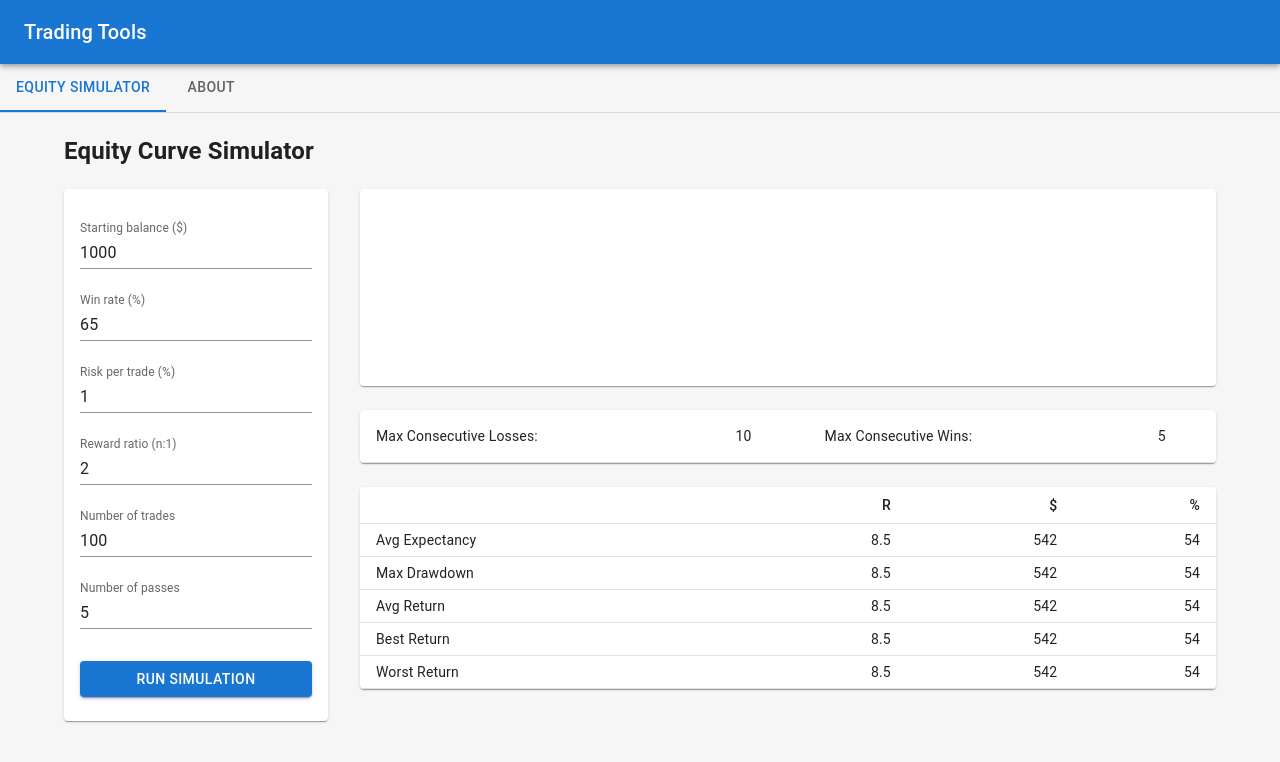
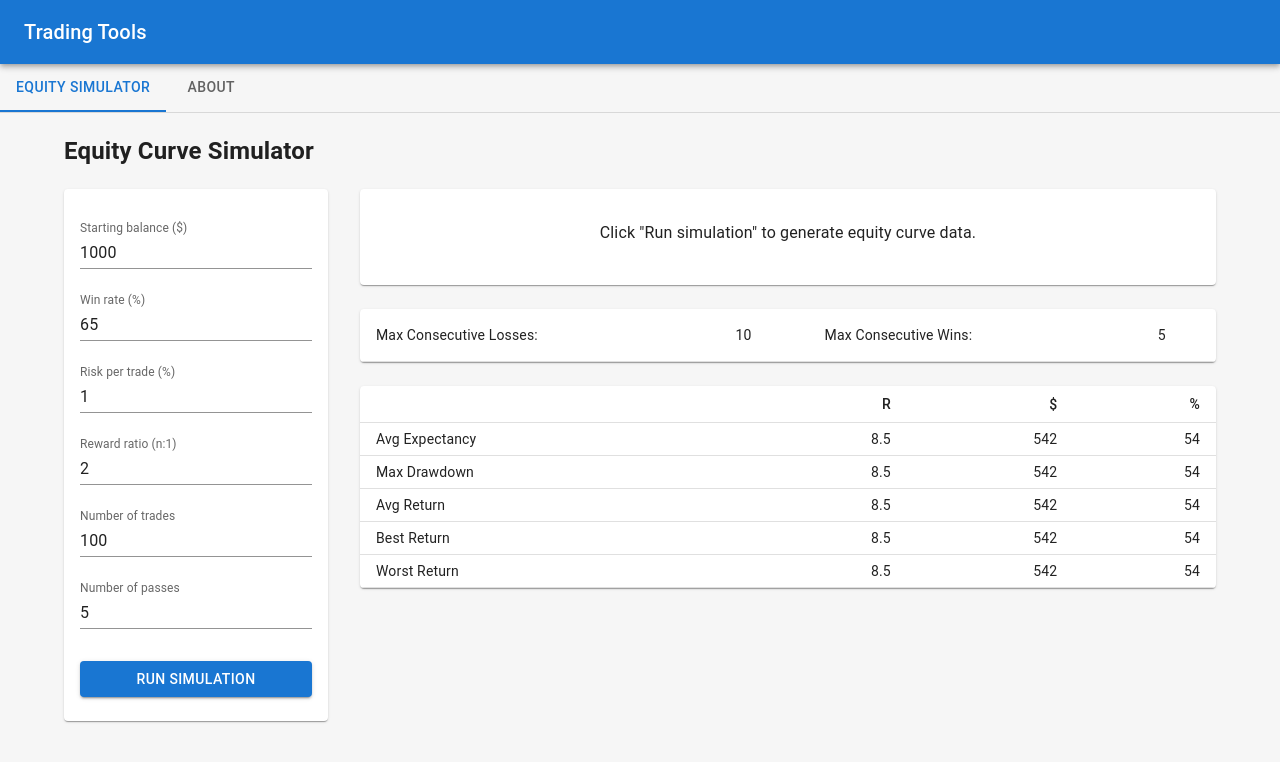
Before and after one commit to steve-king/trading-tools, a React (Create React App) app: page / in a window 1280 px wide. Shown: the top 762 px of the page. Built offline with nearby package versions, Linux system fonts and the light colour scheme.

Commit message:
Added placeholder message on page load

```diff
--- a/src/pages/EquityCurve.tsx
+++ b/src/pages/EquityCurve.tsx
@@ -2,7 +2,7 @@ import Form from 'components/Form'
 import Chart from 'components/Chart'
 import Stats from 'components/Stats'
 
-import { Grid } from '@mui/material'
+import { Grid, Card, CardContent } from '@mui/material'
 
 import { useSelector } from 'react-redux'
 import { selectChartData } from 'store/equityCurveSlice'
@@ -18,7 +18,17 @@ const SimulatorPage = () => {
           <Form />
         </Grid>
         <Grid item md={9}>
-          <Chart data={chartData} />
+          {chartData.length ? (
+            <Chart data={chartData} />
+          ) : (
+            <Card>
+              <CardContent>
+                <p style={{ textAlign: 'center' }}>
+                  Click "Run simulation" to generate equity curve data.
+                </p>
+              </CardContent>
+            </Card>
+          )}
           <br />
           <Stats />
         </Grid>
--- a/src/store/equityCurveSlice.ts
+++ b/src/store/equityCurveSlice.ts
@@ -1,5 +1,6 @@
 import { createSlice } from '@reduxjs/toolkit'
 
+// Types
 export interface EquityCurveState {
   startingBalance: number
   winProbability: number
@@ -93,16 +94,16 @@ export const selectChartData = (state: { equityCurve: EquityCurveState }) => {
 }
 
 export const selectStats = (state: { equityCurve: EquityCurveState }): EquityCurveStats => {
-  const multiFormatStatItem = { rMultiples: 8.5, dollars: 542, percent: 54 }
+  const placeholderValues = { rMultiples: 8.5, dollars: 542, percent: 54 }
 
   return {
     maxConsecutiveLosses: 5,
     maxConsecutiveWins: 10,
-    avgExpectancy: multiFormatStatItem,
-    maxDrawdown: multiFormatStatItem,
-    avgReturn: multiFormatStatItem,
-    maxReturn: multiFormatStatItem,
-    minReturn: multiFormatStatItem,
+    avgExpectancy: placeholderValues,
+    maxDrawdown: placeholderValues,
+    avgReturn: placeholderValues,
+    maxReturn: placeholderValues,
+    minReturn: placeholderValues,
   }
 }
 
```
